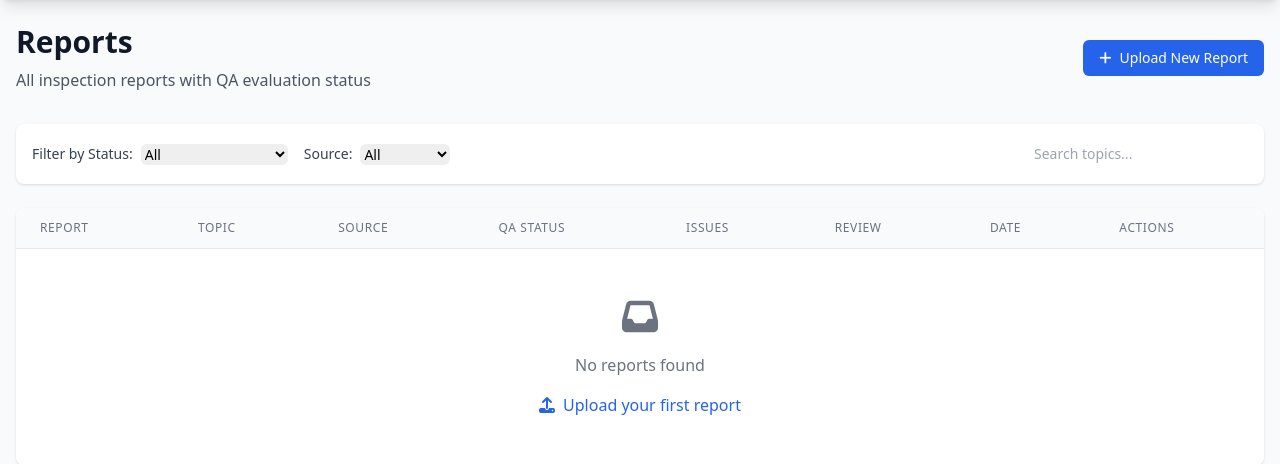
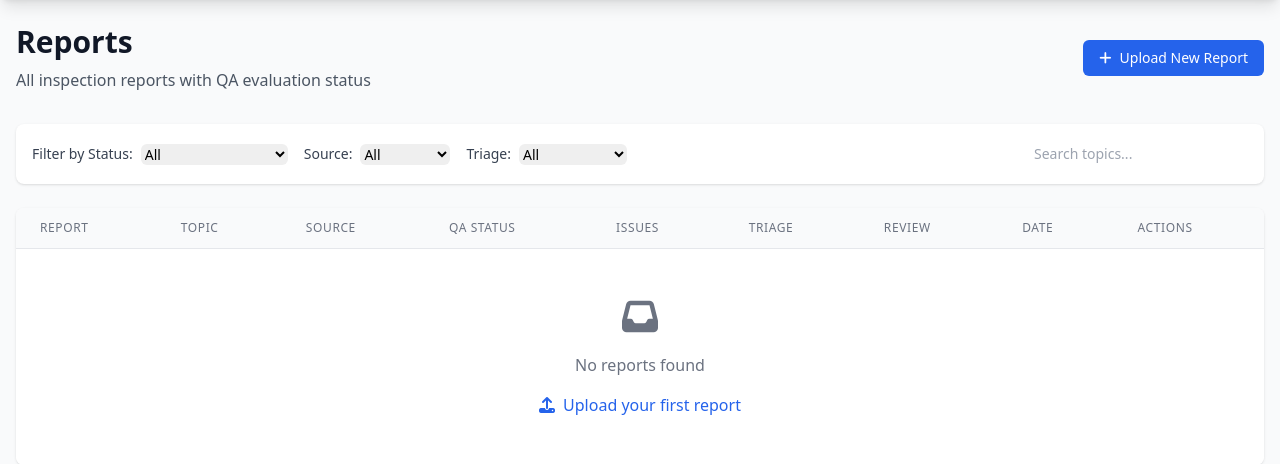
Before and after one commit to Solvelangseth/AI-Report-Evaluation, a Flask app: page /reports in a window 1280 px wide. Shown: the part 64-528 px from the top of the page. Run offline with Flask 3, Linux system fonts and the light colour scheme; some libraries are stand-ins or nearby versions.

Commit message:
Add confidence-gated triage
Derive a verdict confidence from agreement between the two independent signals
(rules vs LLM) — high when they agree, low when they conflict, medium when the
LLM is unavailable. Deterministic, no extra tokens, works offline.

Triage on top of it: high-confidence verdicts in AUTO_CLEAR_QUALITIES (default
"clean") are auto-cleared (no human needed); everything else is routed for
review. Surfaced on the reports list (with a triage filter), the detail page,
/api/stats, and the CLI stats, so reviewers work only their queue and the
workload reduction is visible.

- scoring.confidence(); reviews.triage()/triage_stats(); config.AUTO_CLEAR_QUALITIES
- 6 new tests (confidence + triage buckets + stats)

Co-Authored-By: Claude Opus 4.8 <noreply@anthropic.com>

```diff
--- a/app.py
+++ b/app.py
@@ -21,6 +21,7 @@ from markupsafe import Markup, escape
 
 import config
 import reviews
+import scoring
 import curation
 from db_setup import get_session, Report, QAResult, QAIssue, seed_rag_examples
 from judge import JudgeError
@@ -67,6 +68,7 @@ def index():
             "pending_count": db.query(Report).outerjoin(QAResult)
                                .filter(QAResult.id == None).count(),  # noqa: E711
             **reviews.review_stats(db),
+            **reviews.triage_stats(db),
         }
         return render_template("index.html", stats=stats)
     finally:
@@ -171,6 +173,9 @@ def reports_list():
                 "review_decision": review.decision if review else None,
                 "corrected_quality": review.corrected_quality if review else None,
                 "reviewable": qa_result is not None,
+                "confidence": scoring.confidence(qa_result.rule_quality,
+                                                 qa_result.llm_quality) if qa_result else None,
+                "triage": reviews.triage(qa_result) if qa_result else "pending",
             })
         return render_template("reports.html", reports=reports_data)
     finally:
@@ -207,6 +212,9 @@ def report_detail(report_id):
             "report_detail.html", report=report, qa_result=qa_result, issues=issues,
             review=qa_result.review if qa_result else None,
             ground_truth=reviews.ground_truth(qa_result) if qa_result else None,
+            confidence=scoring.confidence(qa_result.rule_quality,
+                                          qa_result.llm_quality) if qa_result else None,
+            triage=reviews.triage(qa_result) if qa_result else None,
             quality_levels=config.QUALITY_LEVELS,
         )
     finally:
@@ -329,6 +337,7 @@ def get_stats():
                          .filter(QAResult.id == None).count(),  # noqa: E711
             "accuracy": reviews.accuracy(db)["accuracy"],
             **reviews.review_stats(db),
+            **reviews.triage_stats(db),
         }
         recent = db.query(QAIssue).order_by(desc(QAIssue.created_at)).limit(10).all()
         stats["recent_issues"] = [
--- a/config.py
+++ b/config.py
@@ -72,6 +72,12 @@ ALLOWED_EXTENSIONS = {"txt", "pdf", "docx", "json"}
 # Report quality labels, ordered from best to worst.
 QUALITY_LEVELS = ("clean", "minor_error", "major_error")
 
+# Triage: verdicts in this set are auto-cleared when confidence is high (no human
+# review needed). Everything else is routed to a reviewer.
+AUTO_CLEAR_QUALITIES = {
+    s.strip() for s in os.getenv("AUTO_CLEAR_QUALITIES", "clean").split(",") if s.strip()
+}
+
 
 def ensure_dirs() -> None:
     """Create the data/upload directories if they do not yet exist."""
--- a/main.py
+++ b/main.py
@@ -117,6 +117,10 @@ def display_statistics():
         print(f"\nHuman reviews: {rstats['reviewed']} "
               f"({rstats['overrides']} overrides, {rstats['agreement_rate']:.1f}% agreement)")
 
+        tstats = reviews.triage_stats(session)
+        print(f"Triage: {tstats['auto_cleared']} auto-cleared, "
+              f"{tstats['needs_review']} need review, {tstats['reviewed']} reviewed")
+
         # Top issues
         from sqlalchemy import func
         from db_setup import QAIssue
--- a/scoring.py
+++ b/scoring.py
@@ -33,6 +33,22 @@ def classify_issues(
     return "clean"
 
 
+def confidence(rule_quality: str, llm_quality: str) -> str:
+    """Confidence in a verdict, from agreement between the two signals.
+
+    The rule and LLM checks are independent, so their agreement is a cheap,
+    deterministic uncertainty signal:
+    - both agree            → "high"
+    - both disagree         → "low"  (the signals conflict — worth a human look)
+    - LLM unavailable/error → "medium" (rules only)
+    """
+    rule_known = rule_quality in _SEVERITY
+    llm_known = llm_quality in _SEVERITY
+    if rule_known and llm_known:
+        return "high" if rule_quality == llm_quality else "low"
+    return "medium"
+
+
 def worst_quality(*qualities: str) -> str:
     """Return the most severe known quality label among the arguments.
 
--- a/templates/reports.html
+++ b/templates/reports.html
@@ -38,6 +38,16 @@
                 </select>
             </div>
 
+            <div class="flex items-center space-x-2">
+                <label class="text-sm font-medium text-gray-700">Triage:</label>
+                <select id="triageFilter" onchange="filterReports()" class="border-gray-300 rounded-md text-sm">
+                    <option value="">All</option>
+                    <option value="needs_review">Needs review</option>
+                    <option value="auto_cleared">Auto-cleared</option>
+                    <option value="reviewed">Reviewed</option>
+                </select>
+            </div>
+
             <div class="flex items-center space-x-2 ml-auto">
                 <input type="text" id="searchInput" placeholder="Search topics..."
                        onkeyup="filterReports()"
@@ -67,6 +77,9 @@
                         Issues
                     </th>
                     <th class="px-6 py-3 text-left text-xs font-medium text-gray-500 uppercase tracking-wider">
+                        Triage
+                    </th>
+                    <th class="px-6 py-3 text-left text-xs font-medium text-gray-500 uppercase tracking-wider">
                         Review
                     </th>
                     <th class="px-6 py-3 text-left text-xs font-medium text-gray-500 uppercase tracking-wider">
@@ -82,7 +95,8 @@
                 <tr class="report-row hover:bg-gray-50"
                     data-status="{{ report.qa_status }}"
                     data-topic="{{ report.topic|lower }}"
-                    data-source="{{ report.source }}">
+                    data-source="{{ report.source }}"
+                    data-triage="{{ report.triage }}">
                     <td class="px-6 py-4 whitespace-nowrap text-sm text-gray-900">
                         #{{ report.id }}
                     </td>
@@ -124,6 +138,25 @@
                         {% endif %}
                     </td>
                     <td class="px-6 py-4 whitespace-nowrap text-sm">
+                        {% if report.triage == 'auto_cleared' %}
+                            <span class="inline-flex items-center px-2 py-1 rounded-full text-xs font-medium bg-green-100 text-green-800"
+                                  title="High-confidence clean — no review needed">
+                                <i class="fas fa-check-circle mr-1"></i> Auto-cleared
+                            </span>
+                        {% elif report.triage == 'reviewed' %}
+                            <span class="inline-flex items-center px-2 py-1 rounded-full text-xs font-medium bg-blue-100 text-blue-800">
+                                <i class="fas fa-user-check mr-1"></i> Reviewed
+                            </span>
+                        {% elif report.triage == 'needs_review' %}
+                            <span class="inline-flex items-center px-2 py-1 rounded-full text-xs font-medium bg-yellow-100 text-yellow-800"
+                                  title="Confidence: {{ report.confidence|title }}">
+                                <i class="fas fa-flag mr-1"></i> Needs review
+                            </span>
+                        {% else %}
+                            <span class="text-gray-300">—</span>
+                        {% endif %}
+                    </td>
+                    <td class="px-6 py-4 whitespace-nowrap text-sm">
                         {% if report.review_decision == 'overridden' %}
                             <span class="text-yellow-700" title="Human corrected the verdict">
                                 <i class="fas fa-pen mr-1"></i>
@@ -150,7 +183,7 @@
 
                 {% if not reports %}
                 <tr>
-                    <td colspan="8" class="px-6 py-12 text-center text-gray-500">
+                    <td colspan="9" class="px-6 py-12 text-center text-gray-500">
                         <i class="fas fa-inbox text-4xl mb-4"></i>
                         <p>No reports found</p>
                         <a href="/upload" class="mt-4 text-blue-600 hover:text-blue-800 inline-block">
@@ -179,6 +212,7 @@
     function filterReports() {
         const statusFilter = document.getElementById('statusFilter').value.toLowerCase();
         const sourceFilter = document.getElementById('sourceFilter').value;
+        const triageFilter = document.getElementById('triageFilter').value;
         const searchFilter = document.getElementById('searchInput').value.toLowerCase();
         const rows = document.querySelectorAll('.report-row');
         let visibleCount = 0;
@@ -187,12 +221,14 @@
             const status = row.dataset.status;
             const topic = row.dataset.topic;
             const source = row.dataset.source;
+            const triage = row.dataset.triage;
 
             const matchesStatus = !statusFilter || status === statusFilter;
             const matchesSource = !sourceFilter || source === sourceFilter;
+            const matchesTriage = !triageFilter || triage === triageFilter;
             const matchesSearch = !searchFilter || topic.includes(searchFilter);
 
-            if (matchesStatus && matchesSource && matchesSearch) {
+            if (matchesStatus && matchesSource && matchesTriage && matchesSearch) {
                 row.style.display = '';
                 visibleCount++;
             } else {
```
Also changed, not shown: CLAUDE.md (+7 -3 lines), reviews.py (+23 -0 lines), templates/report_detail.html (+11 -0 lines), tests/test_app.py (+2 -0 lines), tests/test_reviews.py (+33 -2 lines), tests/test_scoring.py (+6 -0 lines), README.md.
